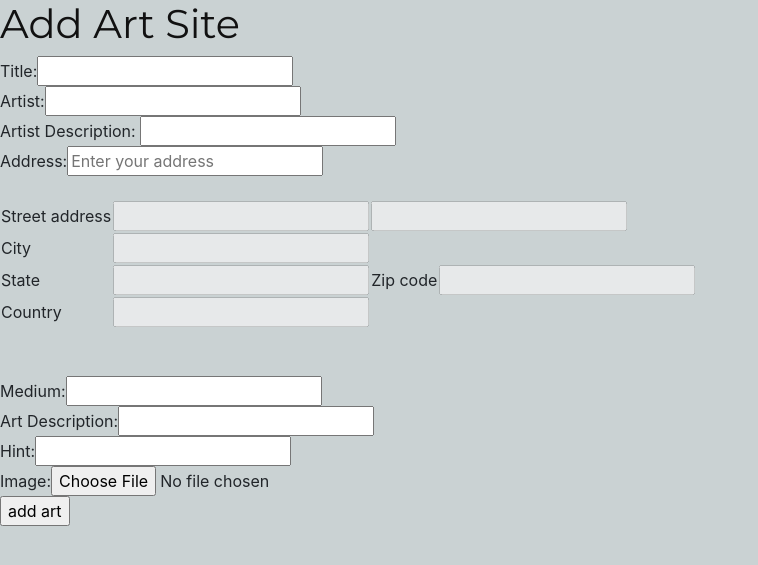
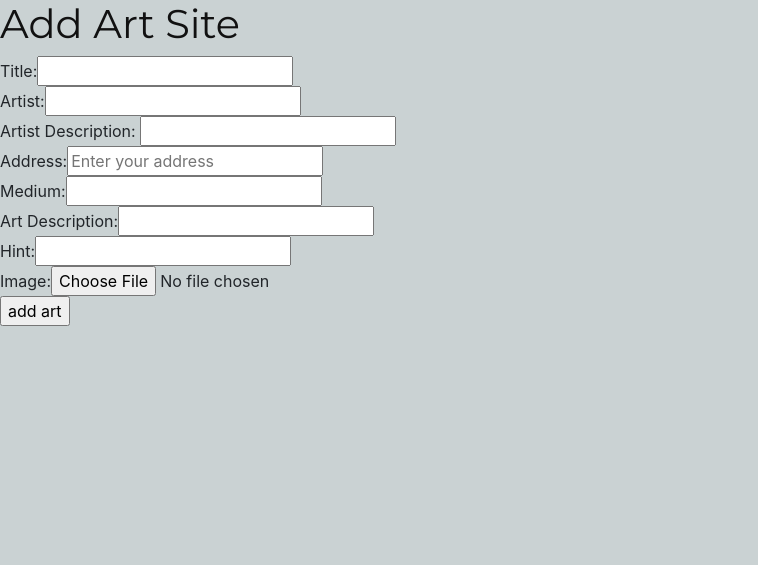
Before and after one commit to lizmccormack/artcache, a Flask app: template templates/add_art.html in a window 1280 px wide. Shown: the part 56-621 px from the top of the page, without its empty margins (0-758 px from the left). Run offline with Flask 2, Linux system fonts and the light colour scheme; the template is opened without the code that fills it, so the values that code supplies are empty; some libraries are stand-ins or nearby versions.

Commit message:
refactor for organization

```diff
--- a/server.py
+++ b/server.py
@@ -72,7 +72,7 @@ def get_profile_info():
     return jsonify(name=current_user.username,
                    id=current_user.user_id)
 
-# TODO IN AJAX/JQUERY if possible
+
 @app.route('/art/<art_id>', methods=['GET'])
 def info_art(art_id):
     """Show information about art."""
@@ -101,7 +101,7 @@ def log_art(art_id):
 
     time.sleep(2)
 
-    print("NEW ORDER!!!!!! ")
+    print("NEW ORDER!!!!!!")
 
     log = Log(art_id=art_id,
               user_id = current_user.user_id,
--- a/static/js/heatmap.js
+++ b/static/js/heatmap.js
@@ -112,10 +112,11 @@
   map.getCanvas().style.cursor = 'pointer';
 
   var coordinates = evt.features[0].geometry.coordinates;
-  var source = evt.features[0].properties.source;
+  var title = evt.features[0].properties.title;
+  var hint = evt.features[0].properties.hint;
 
   popup.setLngLat(coordinates)
-    .setHTML(source)
+    .setHTML('<h7><strong>' + title + '</strong></h7><br><div>Hint: ' + hint + '</div>')
     .addTo(map);
 
 });
--- a/templates/add_art.html
+++ b/templates/add_art.html
@@ -13,35 +13,34 @@
   Address:<input id="autocomplete" name="address"
              placeholder="Enter your address"
              onFocus="geolocate()"
-             type="text"></input><br><br>
-
-  <table id="address">
-    <tr>
-      <td class="label">Street address</td>
-      <td class="slimField"><input class="field" id="street_number" disabled="true"/></td>
-      <td class="wideField" colspan="2"><input class="field" id="route" disabled="true"/></td>
-    </tr>
-    <tr>
-      <td class="label">City</td>
-      <td class="wideField" colspan="3"><input class="field" id="locality" disabled="true"/></td>
-    </tr>
-    <tr>
-      <td class="label">State</td>
-      <td class="slimField"><input class="field" id="administrative_area_level_1" disabled="true"/></td>
-      <td class="label">Zip code</td>
-      <td class="wideField"><input class="field" id="postal_code" disabled="true"/></td>
-    </tr>
-    <tr>
-      <td class="label">Country</td>
-      <td class="wideField" colspan="3"><input class="field" id="country" disabled="true"/></td>
-      </tr>
-  </table><br><br>
-
+             type="text"></input><br>
   Medium:<input type="text", name="medium"></input><br>
   Art Description:<input type="text" name="art_desc"></input><br>
   Hint:<input type="text" name="hint"></input><br>
   Image:<input type="file" name="image"></input><br>
   <input type="submit" value="add art">
+
+    <table id="address">
+    <tr>
+      <!-- <td class="label">Street address</td> -->
+      <td class="slimField"><input type="hidden" class="field" id="street_number" disabled="true"/></td>
+      <td class="wideField" colspan="2"><input type="hidden" class="field" id="route" disabled="true"/></td>
+    </tr>
+    <tr>
+      <!-- <td class="label">City</td> -->
+      <td class="wideField" colspan="3"><input type="hidden" class="field" id="locality" disabled="true"/></td>
+    </tr>
+    <tr>
+      <!-- <td class="label">State</td> -->
+      <td class="slimField"><input type="hidden" class="field" id="administrative_area_level_1" disabled="true"/></td>
+      <!-- <td class="label">Zip code</td> -->
+      <td class="wideField"><input type="hidden" class="field" id="postal_code" disabled="true"/></td>
+    </tr>
+    <tr>
+      <!-- <td class="label">Country</td> -->
+      <td class="wideField" colspan="3"><input type="hidden" class="field" id="country" disabled="true"/></td>
+      </tr>
+  </table><br><br>
 
 </form>
 
```
Also changed, not shown: static/js/add_art.js (+3 -6 lines), static/js/sidebar.js (+9 -3 lines).
